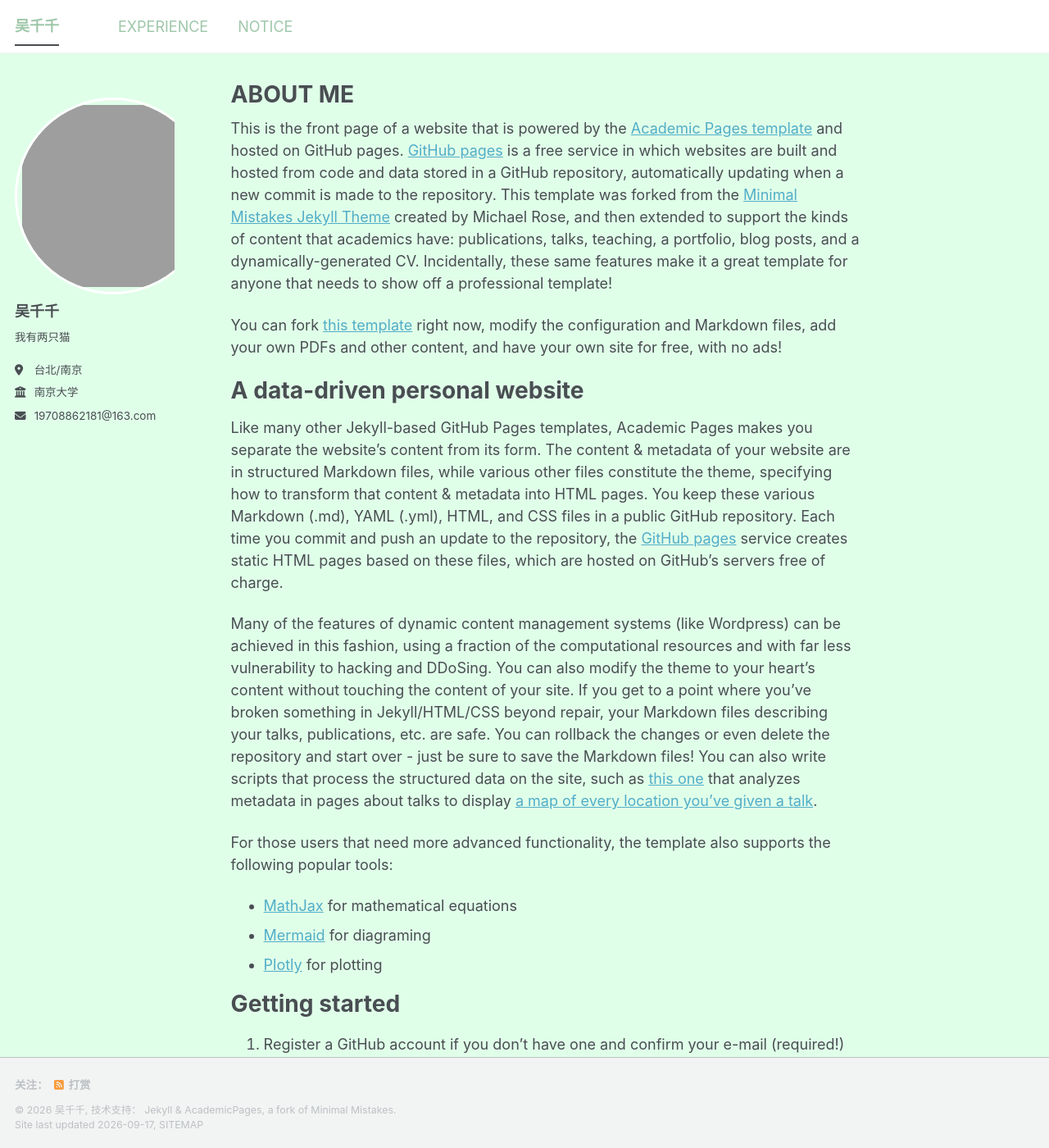
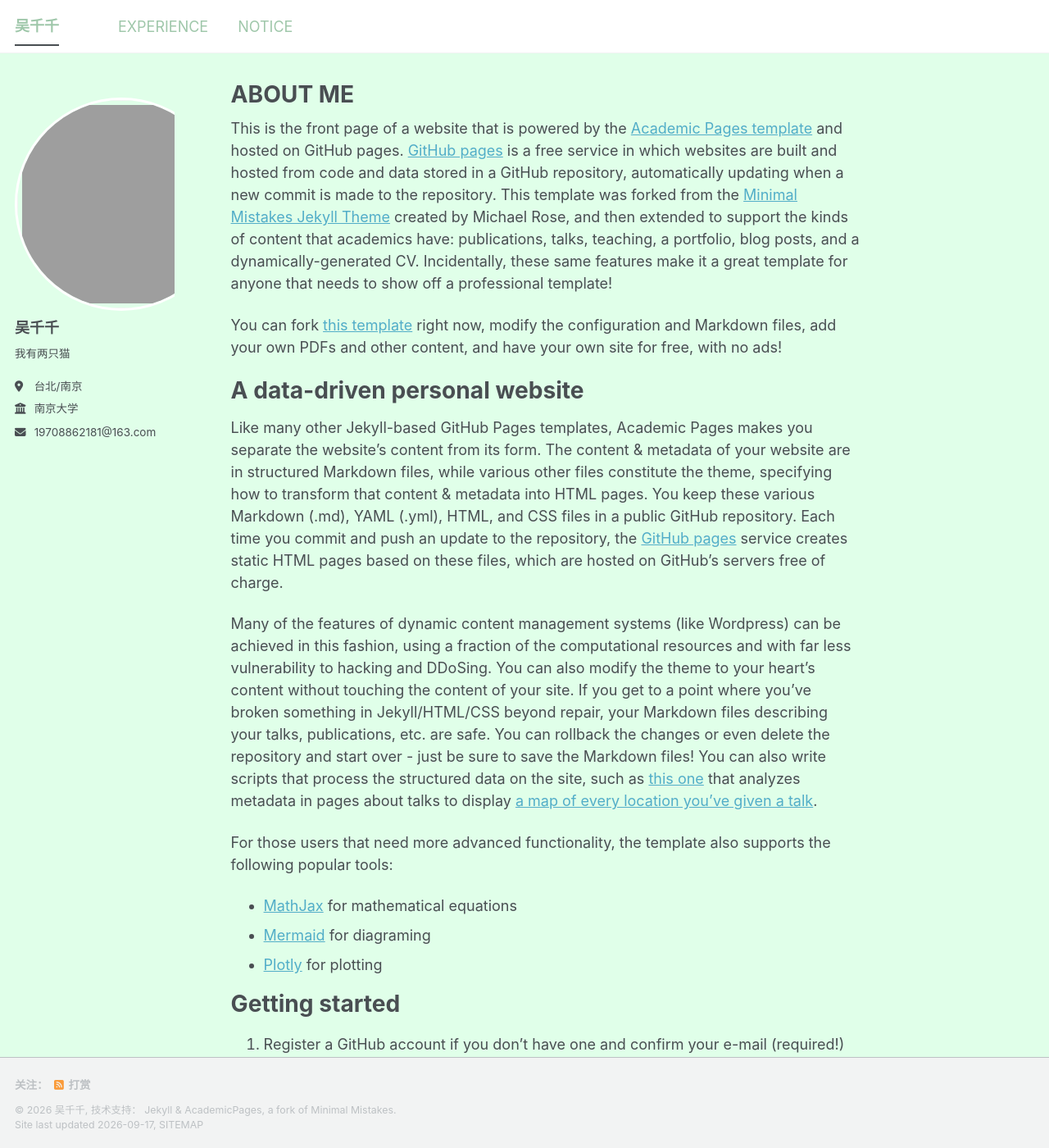
Before and after one commit to wuciancian0301/wuciancian0301.github.io, a Jekyll site: the page built from _pages/about.md, in a window 1280 px wide and 1400 px high. Shown: the whole window at 82% size. Built offline with Jekyll 4.4.1, drawn with Linux system fonts in a browser that asks for light colours; a style sheet for code colours, icons or effects is not loaded.

Commit message:
調整頭像

```diff
--- a/assets/css/main.scss
+++ b/assets/css/main.scss
@@ -53,10 +53,10 @@ body {
 
 div.author__avatar {
   display: block !important;
-  width: 240px !important;
-  height: 240px !important;
-  min-width: 240px !important;
-  max-width: 240px !important;
+  width: 260px !important;
+  height: 260px !important;
+  min-width: 260px !important;
+  max-width: 260px !important;
   box-sizing: border-box !important;
   overflow: hidden !important;
   border: 3px solid #FFFFFF !important;
```
